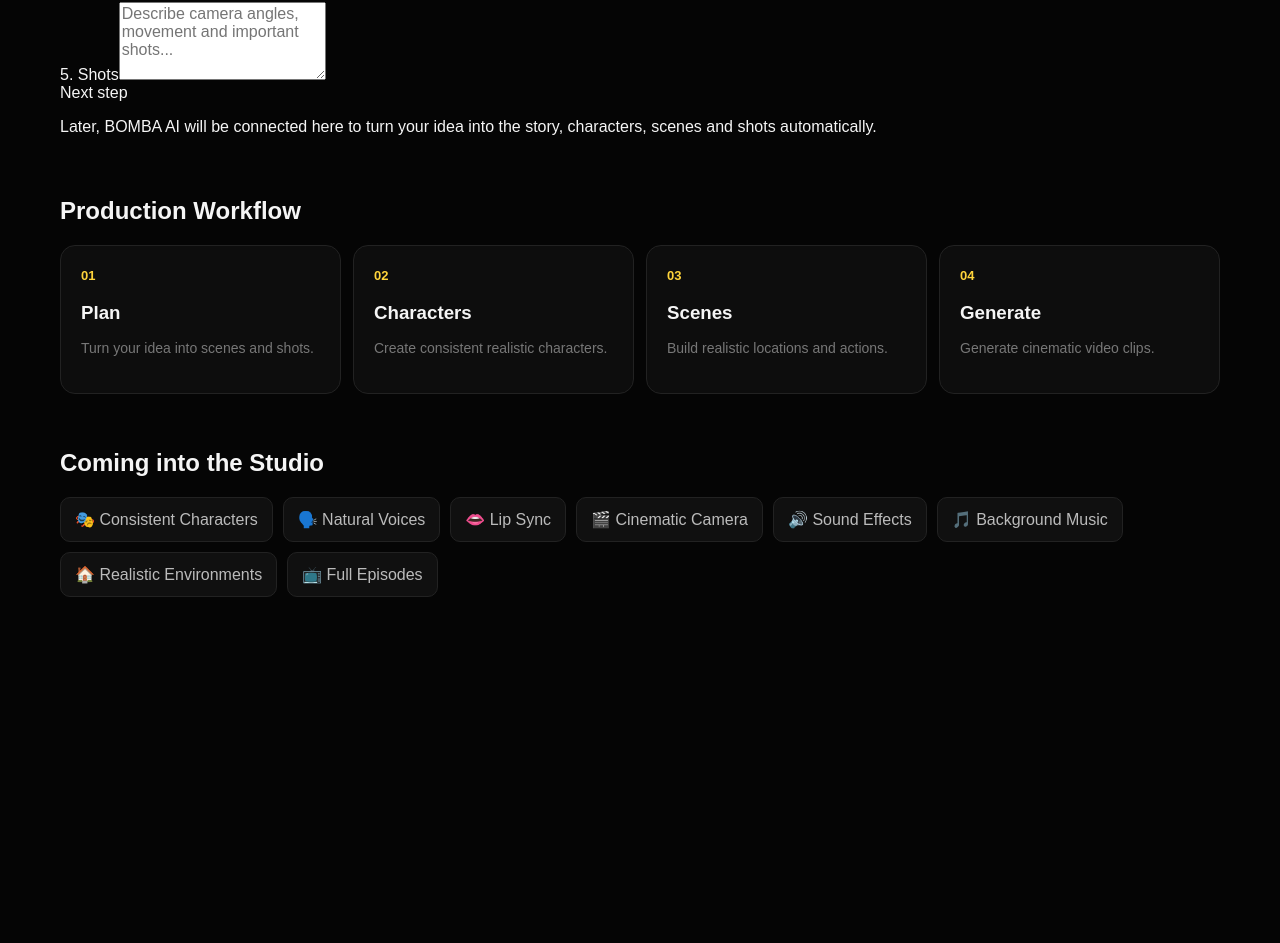
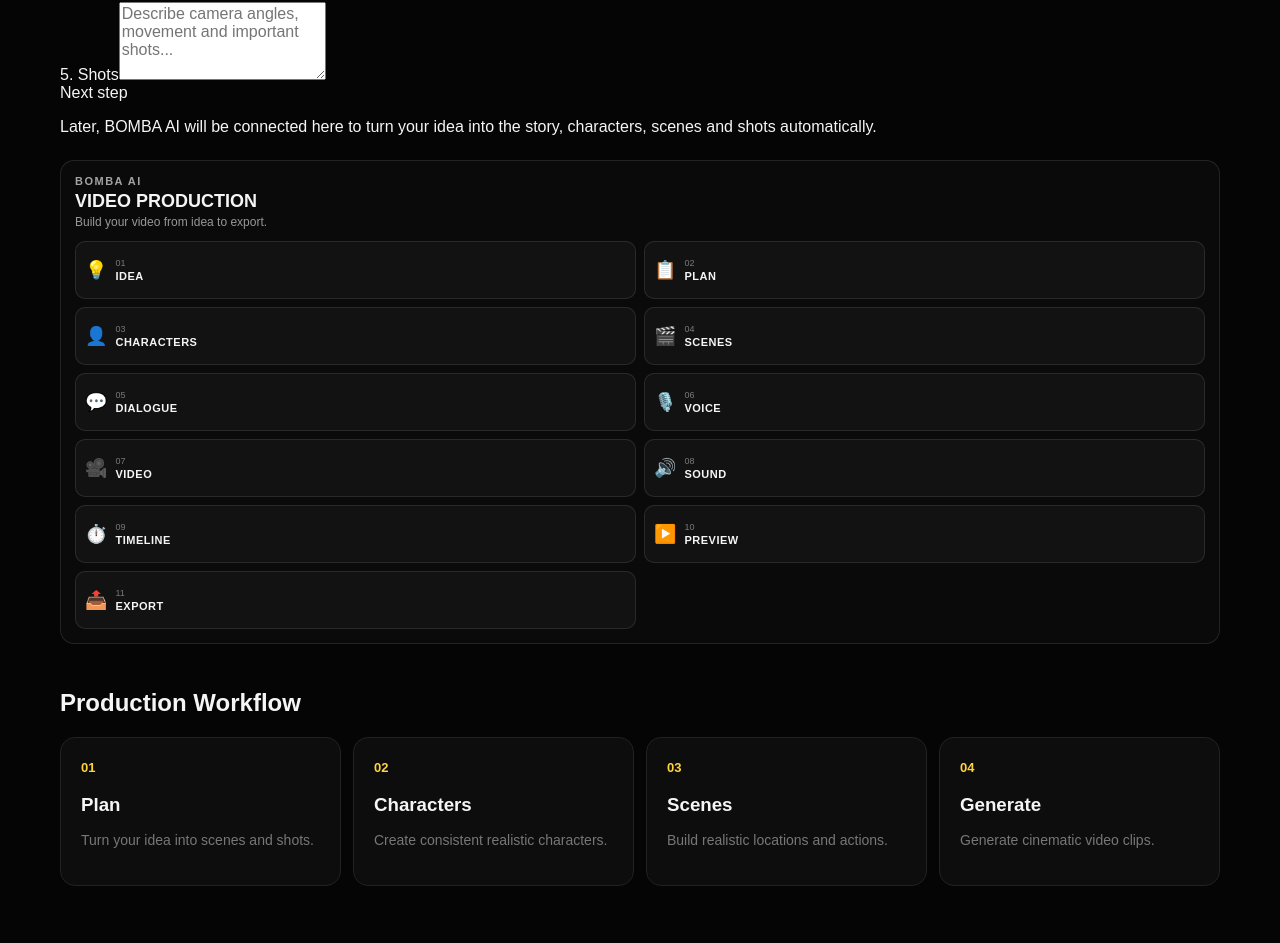
Before and after one commit to tapbombaai-glitch/bomba-ai-video, a Next.js app: page / in a window 1280 px wide. Shown: the part 1643-2586 px from the top of the page. Before the commit the page ends 2270 px from the top, so only its background shows below. Built offline with nearby package versions, Linux system fonts and the light colour scheme; no server answers.

Commit message:
Update page.jsx

```diff
--- a/app/page.jsx
+++ b/app/page.jsx
@@ -3,6 +3,7 @@
 import { useEffect, useRef, useState } from "react";
 import { supabase } from "../lib/supabase";
 import PlanPanel from "./components/Plan/PlanPanel";
+import StudioBoard from "./components/StudioBoard/StudioBoard";
 
 export default function Home() {
 const [mode, setMode] = useState("Movie");
@@ -1778,9 +1779,7 @@
 
 <PlanPanel idea={prompt} />
 
-{/* =================================================
-    WORKFLOW
-================================================= */}
+<StudioBoard />
 
   {/* =================================================
       WORKFLOW
```
